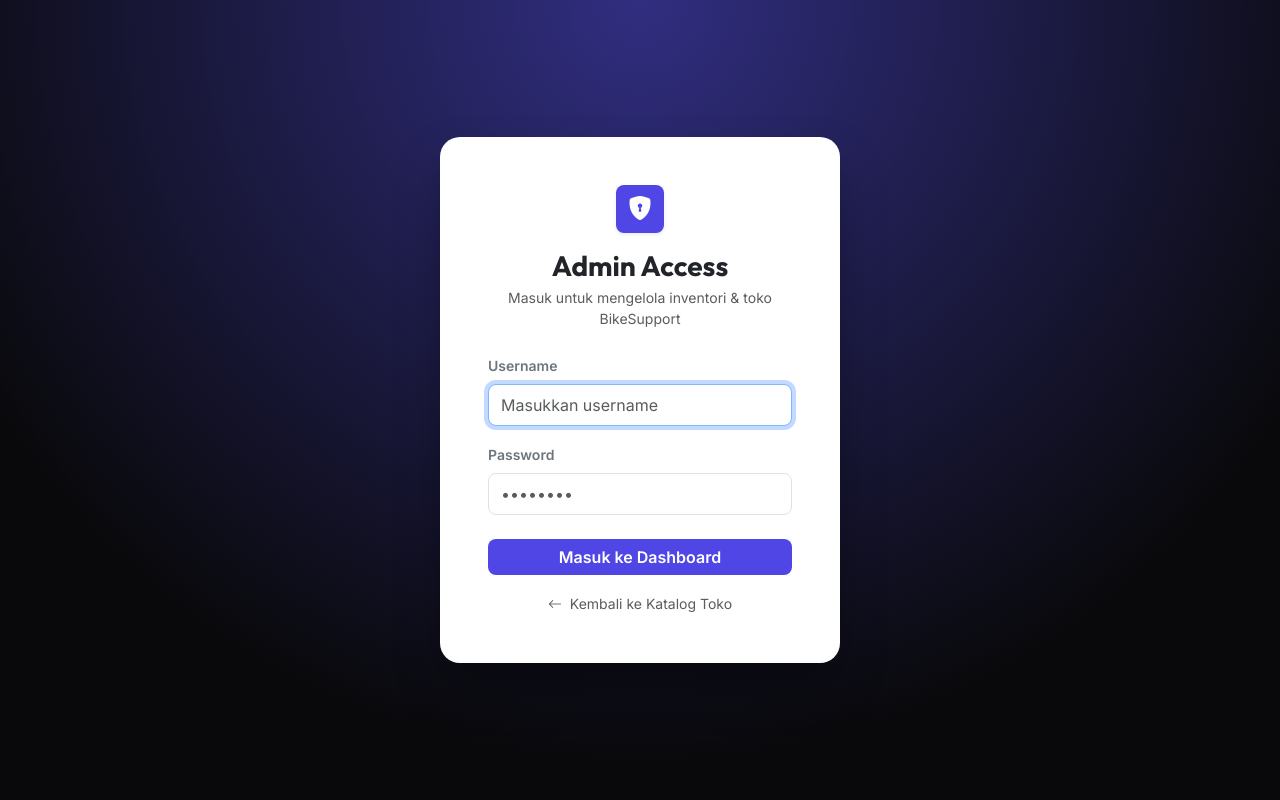
After one commit to AfdanAiman/PAW-Project-BikeSuport-AI, a Node server app: page /login in a window 1280 px wide. The commit adds this page. Run offline with Node 20, Linux system fonts and the light colour scheme; some libraries are stand-ins or nearby versions.

Commit message:
Week 9 (feat): Tambahkan halaman login dan perbarui navbar untuk autentikasi admin

```diff
--- /dev/null
+++ b/views/login.ejs
@@ -0,0 +1,64 @@
+<!DOCTYPE html>
+<html lang="id">
+<head>
+    <meta charset="UTF-8">
+    <meta name="viewport" content="width=device-width, initial-scale=1.0">
+    <title><%= title %></title>
+    <link href="https://cdn.jsdelivr.net/npm/bootstrap@5.3.2/dist/css/bootstrap.min.css" rel="stylesheet">
+    <link href="https://fonts.googleapis.com/css2?family=Inter:wght@400;500;600&family=Outfit:wght@600;700&display=swap" rel="stylesheet">
+    <link rel="stylesheet" href="https://cdn.jsdelivr.net/npm/bootstrap-icons@1.11.1/font/bootstrap-icons.css">
+    <style>
+        body {
+            font-family: 'Inter', sans-serif;
+            background: radial-gradient(circle at 50% 0%, #312e81 0%, #09090b 75%);
+            min-height: 100vh;
+            display: flex;
+            align-items: center;
+            justify-content: center;
+        }
+        h3 { font-family: 'Outfit', sans-serif; }
+        .login-card {
+            background: #ffffff;
+            border-radius: 20px;
+            box-shadow: 0 25px 50px -12px rgba(0, 0, 0, 0.5);
+            width: 100%;
+            max-width: 400px;
+        }
+    </style>
+</head>
+<body class="p-3">
+    <div class="login-card p-4 p-md-5">
+        <div class="text-center mb-4">
+            <div class="bg-primary text-white rounded-3 d-inline-flex align-items-center justify-content-center mb-3 shadow-sm" style="width: 48px; height: 48px; background: #4f46e5 !important;">
+                <i class="bi bi-shield-lock-fill fs-4"></i>
+            </div>
+            <h3 class="fw-bold text-dark mb-1">Admin Access</h3>
+            <p class="text-muted small">Masuk untuk mengelola inventori &amp; toko BikeSupport</p>
+        </div>
+
+        <% if (error) { %>
+            <div class="alert alert-danger py-2 px-3 small rounded-3 d-flex align-items-center gap-2 mb-3">
+                <i class="bi bi-exclamation-circle-fill"></i>
+                <span><%= error %></span>
+            </div>
+        <% } %>
+
+        <form action="/login" method="POST">
+            <div class="mb-3">
+                <label class="form-label small fw-semibold text-secondary">Username</label>
+                <input type="text" name="username" class="form-control rounded-3 py-2" placeholder="Masukkan username" required autofocus>
+            </div>
+            <div class="mb-4">
+                <label class="form-label small fw-semibold text-secondary">Password</label>
+                <input type="password" name="password" class="form-control rounded-3 py-2" placeholder="••••••••" required>
+            </div>
+            <button type="submit" class="btn btn-primary w-100 py-2.5 fw-semibold rounded-3 mb-3" style="background: #4f46e5; border: none;">
+                Masuk ke Dashboard
+            </button>
+            <div class="text-center">
+                <a href="/" class="text-decoration-none small text-muted"><i class="bi bi-arrow-left me-1"></i> Kembali ke Katalog Toko</a>
+            </div>
+        </form>
+    </div>
+</body>
+</html>
```
Also changed, not shown: views/index.ejs (+7 -3 lines), views/partials/navbar.ejs (+7 -1 lines).
